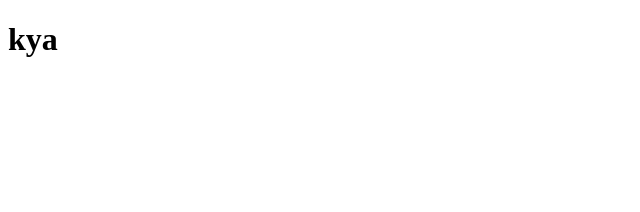
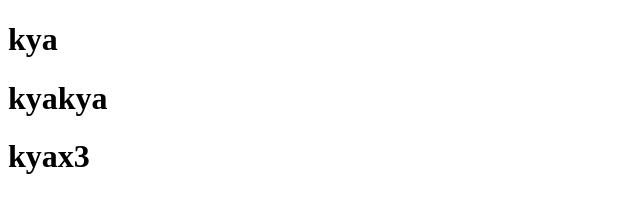
Before and after one commit to skyisbest1/kya, a plain HTML site: page kya/WebContent/index.html in a window 1280 px wide. Shown: the whole page, without its empty margins (0-640 px from the left). Drawn offline with Linux system fonts and the light colour scheme.

Commit message:
kyakyakya

```diff
--- a/kya/WebContent/index.html
+++ b/kya/WebContent/index.html
@@ -6,5 +6,7 @@
 </head>
 <body>
 <h1>kya</h1>
+<h1>kyakya</h1>
+<h1>kyax3</h1>
 </body>
 </html>
```
